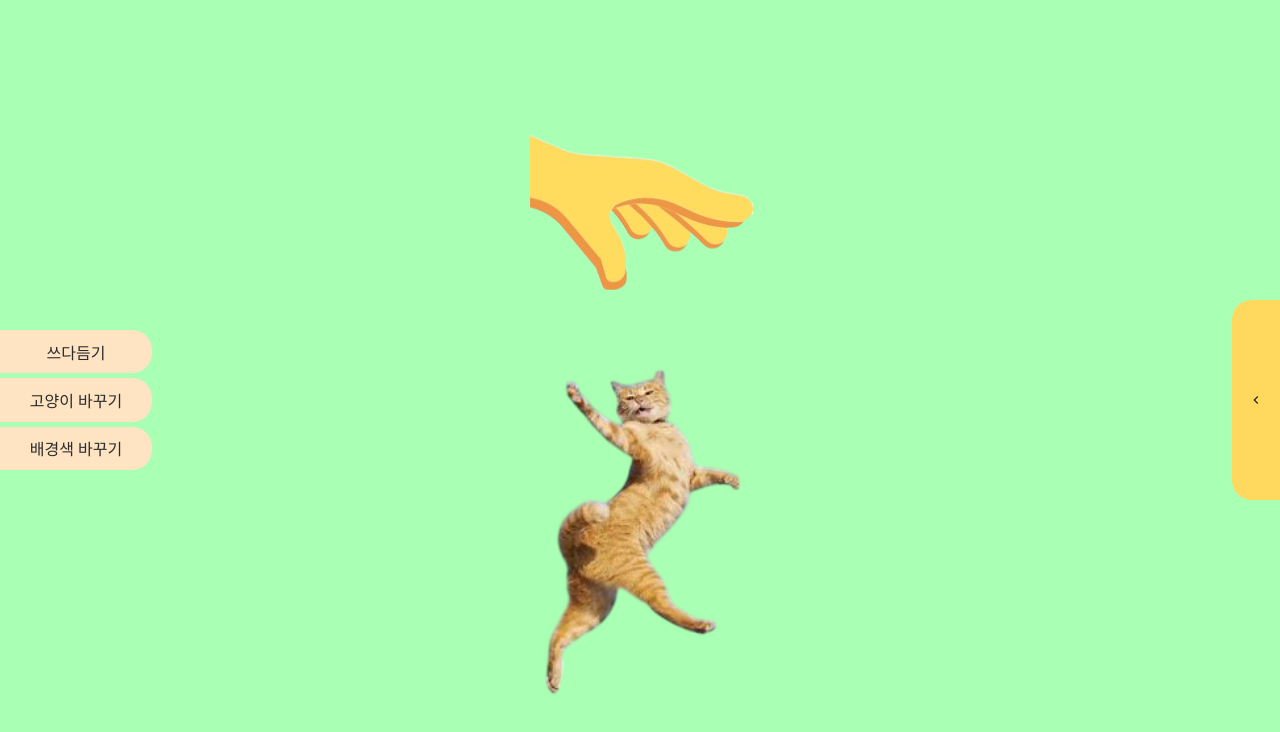
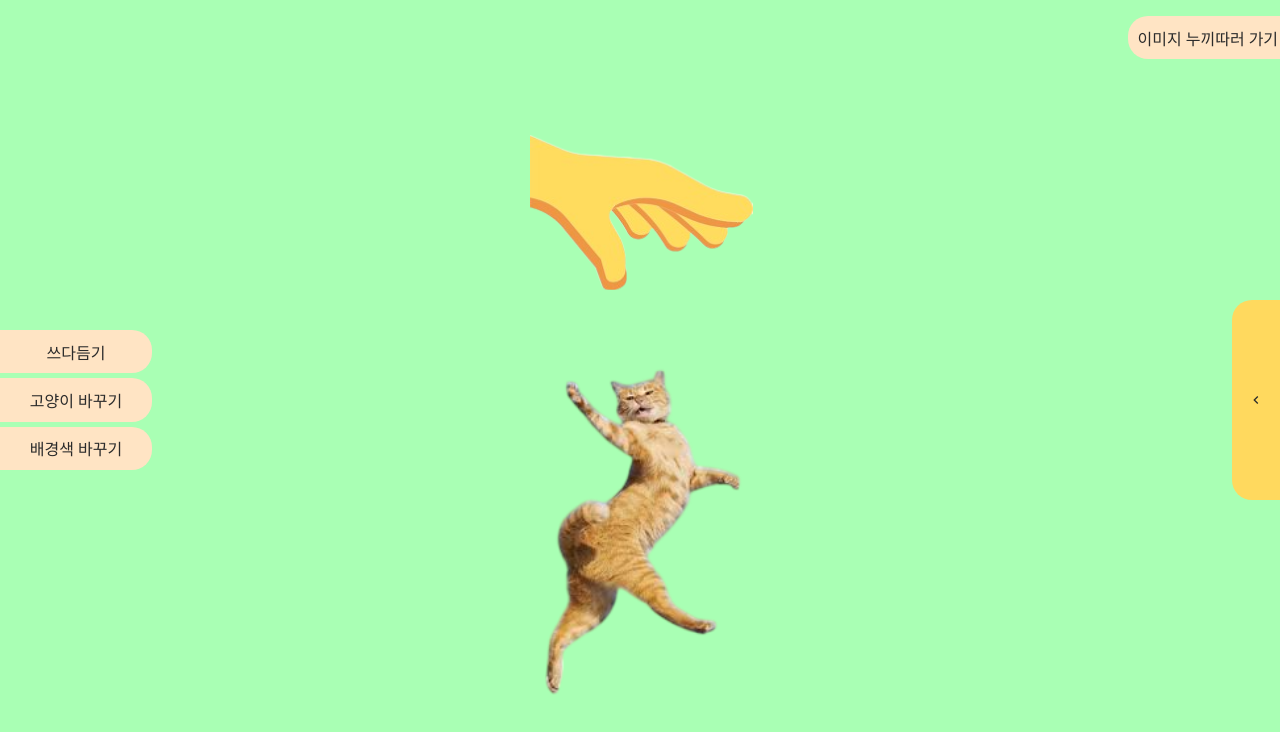
Before and after one commit to kmhyomin/petTheCat, a React (Vite) app: page / in a window 1280 px wide. Shown: the top 732 px of the page. Built offline with nearby package versions, Linux system fonts and the light colour scheme.

Commit message:
feat : 누끼따는 링크 버튼 추가

```diff
--- a/src/App.module.css
+++ b/src/App.module.css
@@ -18,6 +18,26 @@
 
 button {
   all: unset;
+}
+a {
+  all: unset;
+}
+
+.btn {
+  position: absolute;
+  top: 1rem;
+  right: 0;
+  display: block;
+  padding: 0.6rem;
+  width: 9.5rem;
+  border-radius: 20px 0 0 20px;
+  background-color: bisque;
+  cursor: pointer;
+  white-space: nowrap;
+  text-align: center;
+
+  user-select: none;
+  -webkit-user-select: none; /* Safari 브라우저 지원 */
 }
 
 .protector {
--- a/src/App.tsx
+++ b/src/App.tsx
@@ -9,7 +9,6 @@ function App() {
   const { bgColor } = useCat();
 
   return (
-    <>
     <div
       className={styles.wapper}
       style={{ '--bgColor': `${bgColor}` } as React.CSSProperties}
@@ -26,8 +25,16 @@ function App() {
       <div className={styles.BgColorChanger}>
         <BgColorChanger />
       </div>
+      <div className={styles.btn}>
+        <a
+          href="https://www.photoroom.com/ko/tools/background-remover?utm_source=google&utm_medium=search&utm_id=22934395320&utm_campaign=Web_Search_Generic_BAU_KO_ko_Maxconv&utm_content=772266067364&adset_name=Background-Removers&ad_name=NA&adset_id=184466647869&utm_term=%EB%88%84%EB%81%BC%20%EB%94%B0%EB%8A%94%20%EC%82%AC%EC%9D%B4%ED%8A%B8&matchtype=b&network=g&device=c&placement=&gad_source=1&gad_campaignid=22934395320&gbraid=0AAAAABrDMJjY8T5wL1zqknutC-aSdjbJa&gclid=CjwKCAiAqprNBhB6EiwAMe3yhpIKxxXhaHQ3YmedeX2muYSJHzEtClfNF1zQuc4Gd2pwVYzfLBYrNhoCpJoQAvD_BwE"
+          target="_blank"
+          rel="noopener noreferrer"
+        >
+          이미지 누끼따러 가기
+        </a>
       </div>
-    </>
+    </div>
   );
 }
 
```
Lines whose indentation alone changed are shown as unchanged.
